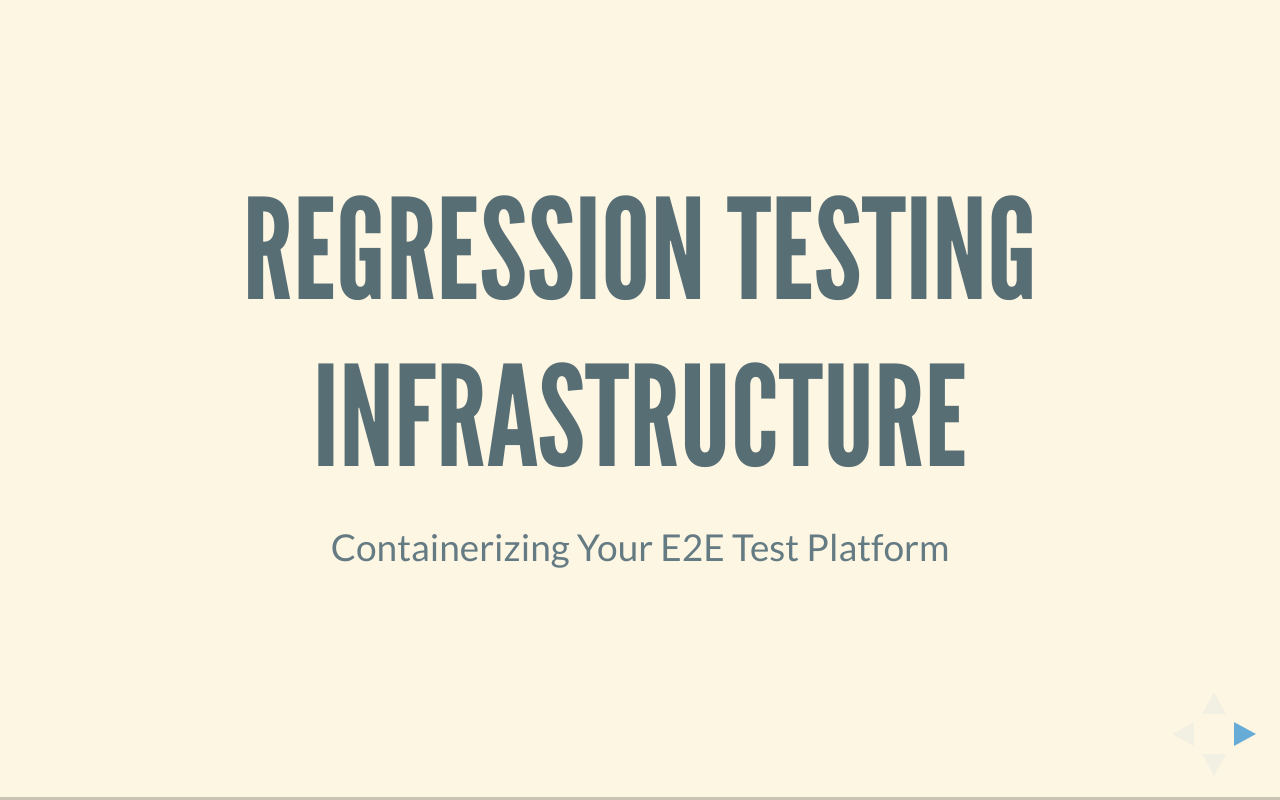
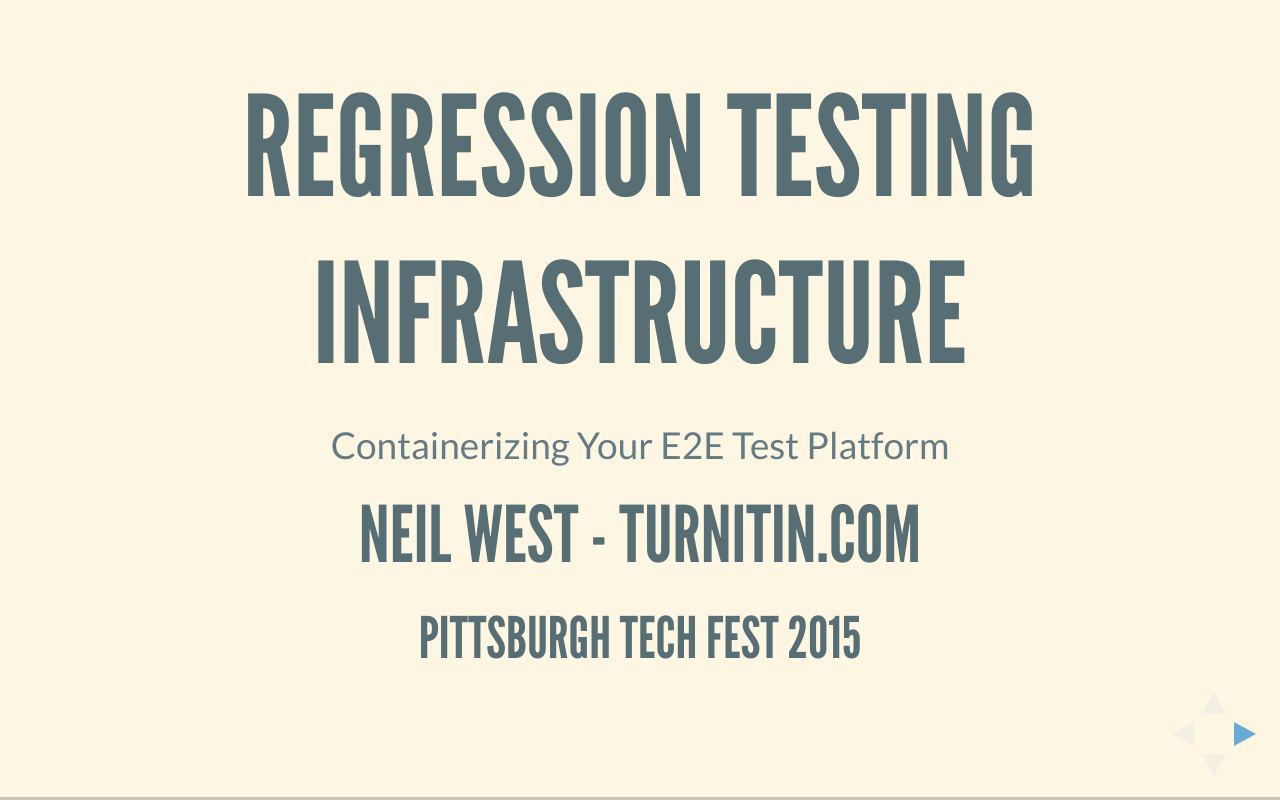
Before and after one commit to nonzer0/automatic-testing-pres, a website: page index.html in a window 1280 px wide. Drawn offline with Linux system fonts and the light colour scheme.

Commit message:
adding details to first slide

```diff
--- a/index.html
+++ b/index.html
@@ -43,9 +43,8 @@
 				<section>
 					<h1>Regression Testing Infrastructure</h1>
           <p>Containerizing Your E2E Test Platform</p>
-					<!--<p>-->
-						<!--<small>Created by Neil West/ <a href="http://twitter.com/nswest23">@johnnycilantro</a></small>-->
-					<!--</p>-->
+          <h2>Neil West - Turnitin.com</h2>
+          <h3>Pittsburgh Tech Fest 2015</h3>
 				</section>
 
         <section>
```
